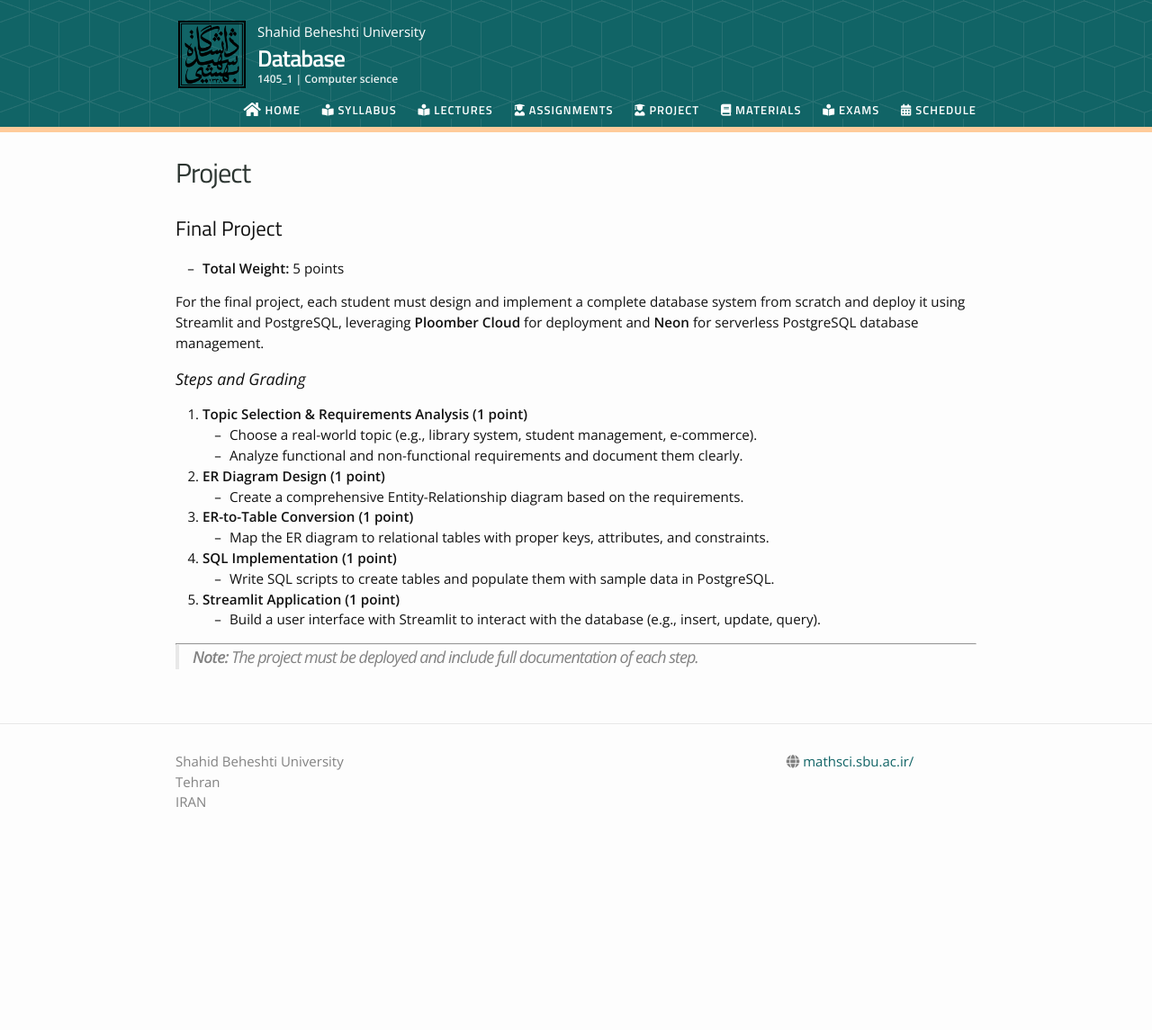
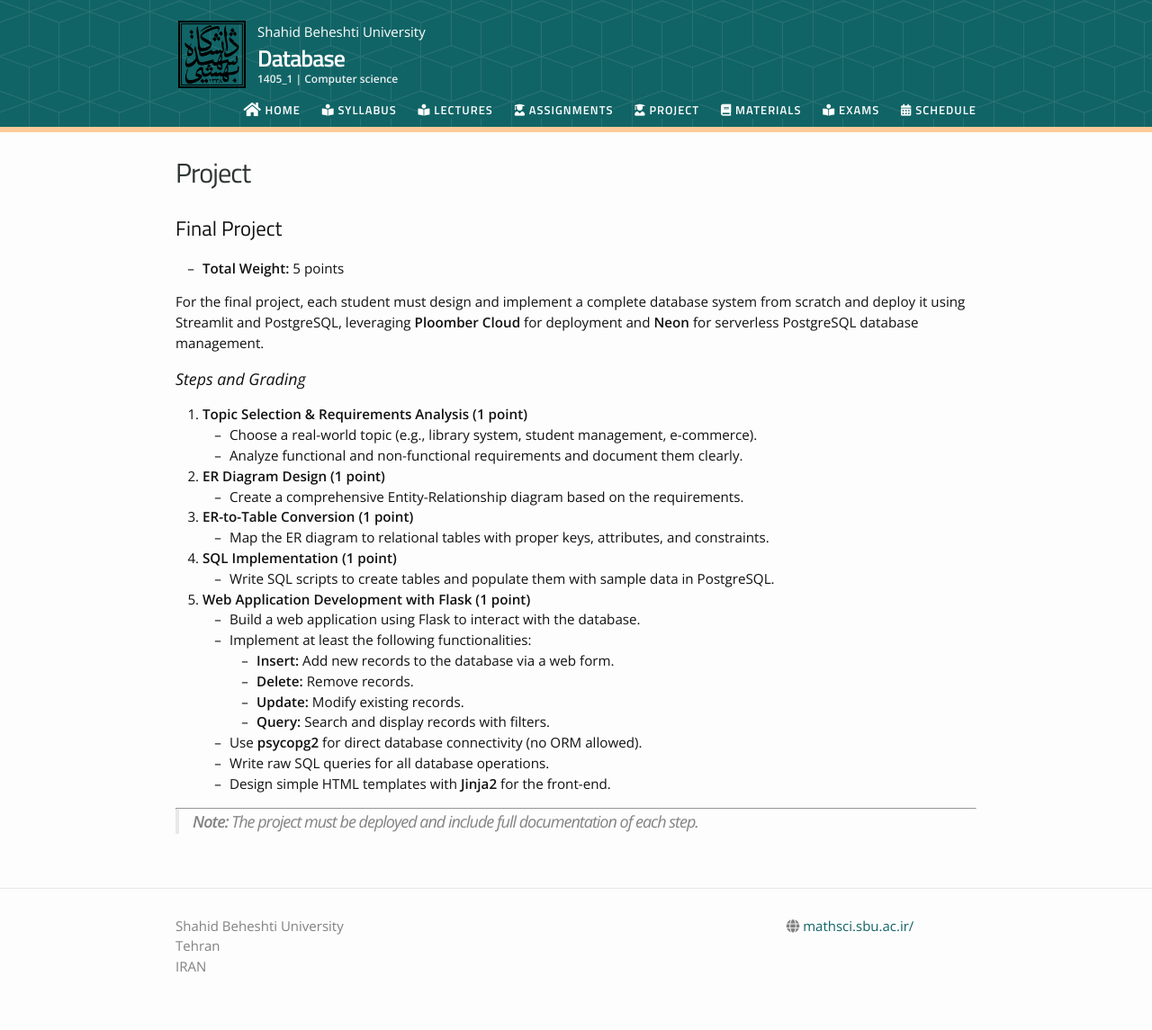
Before and after one commit to milad-ai/dbcs_4051, a Jekyll site: the page built from project.md, in a window 1280 px wide. Shown: the whole page at 90% size. Built offline with Jekyll 4.4.1, drawn with Linux system fonts in a browser that asks for light colours; nearby versions of some CDN libraries; before the commit the page ends 963 px from its top, so only the background shows below that.

Commit message:
Update project.md

```diff
--- a/project.md
+++ b/project.md
@@ -25,8 +25,16 @@ For the final project, each student must design and implement a complete databas
 4. **SQL Implementation (1 point)**
    - Write SQL scripts to create tables and populate them with sample data in PostgreSQL.
 
-5. **Streamlit Application (1 point)**
-   - Build a user interface with Streamlit to interact with the database (e.g., insert, update, query).
+5. **Web Application Development with Flask (1 point)**
+   - Build a web application using Flask to interact with the database.
+   - Implement at least the following functionalities:
+     - **Insert:** Add new records to the database via a web form.
+     - **Delete:** Remove records.
+     - **Update:** Modify existing records.
+     - **Query:** Search and display records with filters.
+   - Use **psycopg2** for direct database connectivity (no ORM allowed).
+   - Write raw SQL queries for all database operations.
+   - Design simple HTML templates with **Jinja2** for the front-end.
 
 ---
 
```
